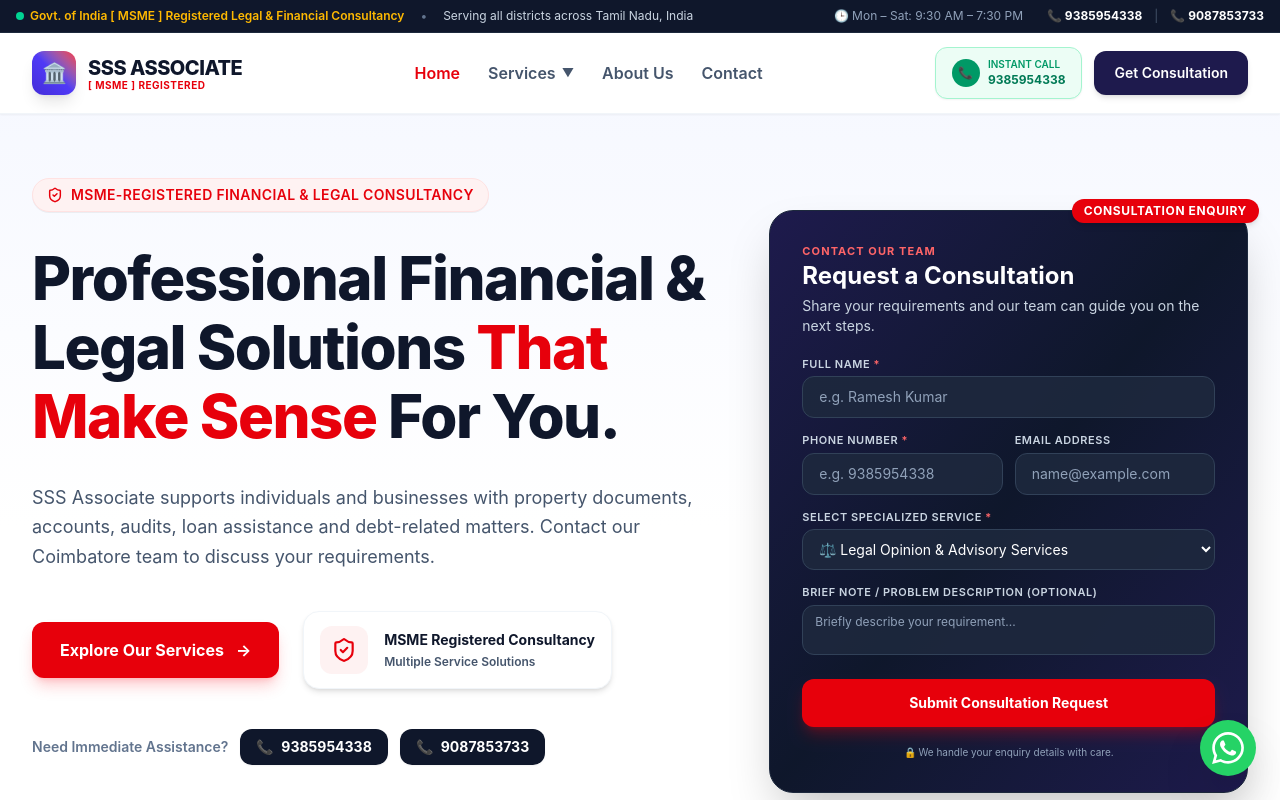
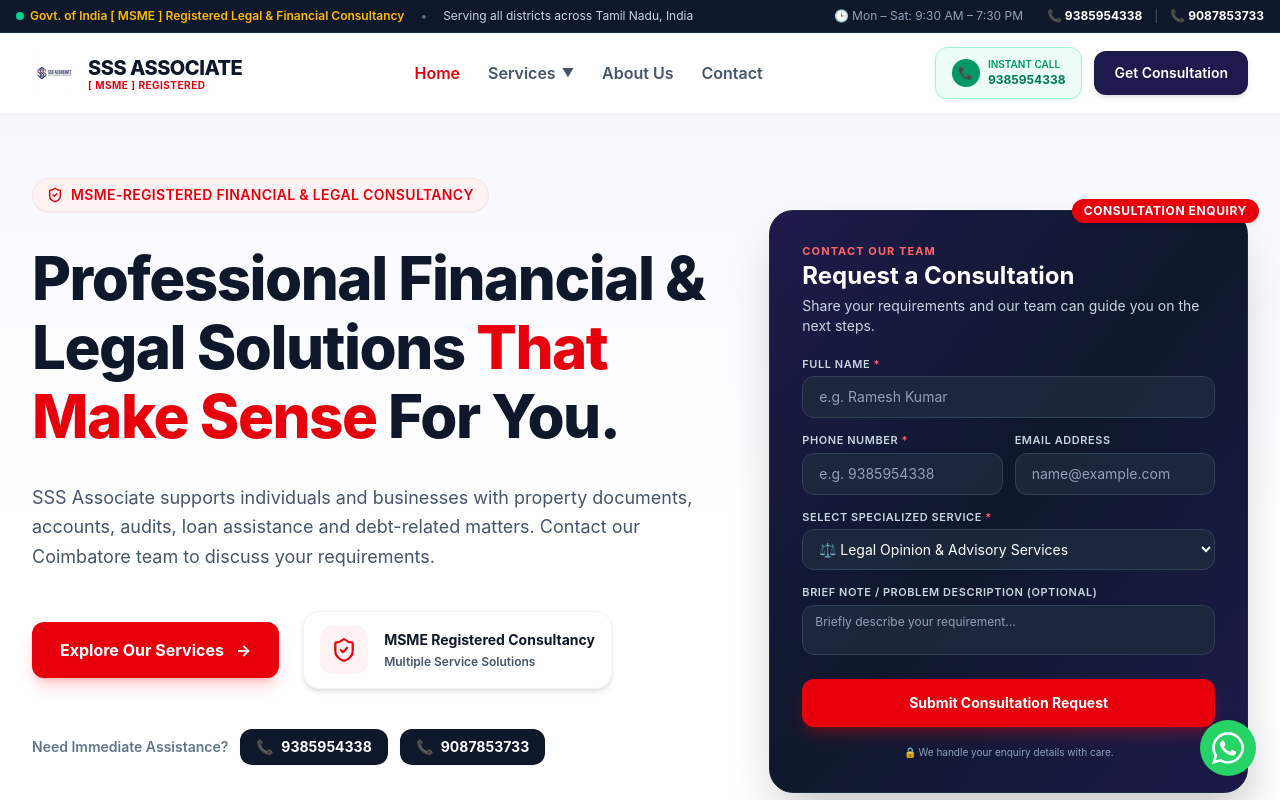
Before and after one commit to AravindGlorious/sss-associate, a React (Vite) app: page / in a window 1280 px wide. Shown: the top 800 px of the page. Built offline with nearby package versions, Linux system fonts and the light colour scheme.

Commit message:
Add SSS Associate logo and favicon

```diff
--- a/index.html
+++ b/index.html
@@ -60,7 +60,7 @@
     />
 
     <!-- Favicon -->
-    <link rel="icon" type="image/svg+xml" href="/favicon.svg" />
+    <link rel="icon" type="image/png" href="/favicon.png" />
 
     <!-- Open Graph -->
     <meta property="og:type" content="website" />
--- a/src/components/Header.tsx
+++ b/src/components/Header.tsx
@@ -64,9 +64,15 @@ export const Header: React.FC<HeaderProps> = ({
             }}
             className="flex items-center gap-3 group text-left cursor-pointer focus:outline-none"
           >
-            <div className="w-11 h-11 rounded-xl bg-gradient-to-tr from-indigo-700 via-indigo-600 to-red-500 flex items-center justify-center text-white font-bold text-xl shadow-lg group-hover:scale-105 transition-transform">
-              🏛️
-            </div>
+          <div className="w-11 h-11 shrink-0 flex items-center justify-center group-hover:scale-105 transition-transform">
+  <img
+    src="/logo.png"
+    alt="SSS Associate logo"
+    className="w-full h-full object-contain"
+    width={44}
+    height={44}
+  />
+</div>
             <div>
               <span className="text-xl font-extrabold text-slate-900 tracking-tight block">SSS ASSOCIATE</span>
               <span className="text-[10px] font-bold text-red-600 tracking-wider uppercase block -mt-1">[ MSME ] REGISTERED</span>
```
Also changed, not shown: public/favicon.png (added), public/logo.png (added).
